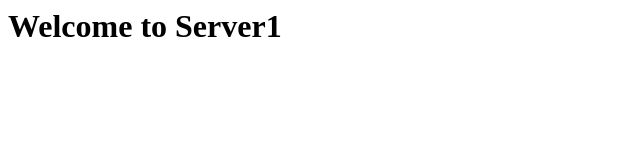
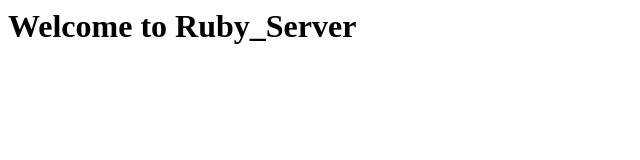
Before and after one commit to philworthington/ruby_server, a plain HTML site: page public/index.html in a window 1280 px wide. Shown: the whole page, without its empty margins (0-640 px from the left). Drawn offline with Linux system fonts and the light colour scheme.

Commit message:
Update index.html

```diff
--- a/public/index.html
+++ b/public/index.html
@@ -1,8 +1,8 @@
 <html>
 <head>
-  <title>Server1</title>
+  <title>Ruby_Server</title>
 </head>
 <body>
-  <h1>Welcome to Server1</h1>
+  <h1>Welcome to Ruby_Server</h1>
 </body>
 </html>
```
